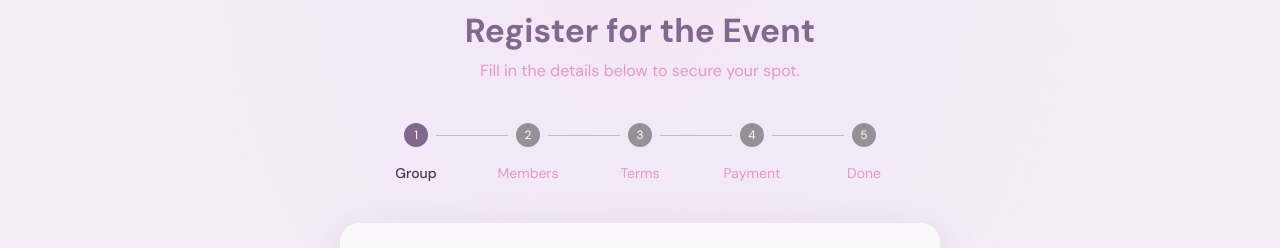
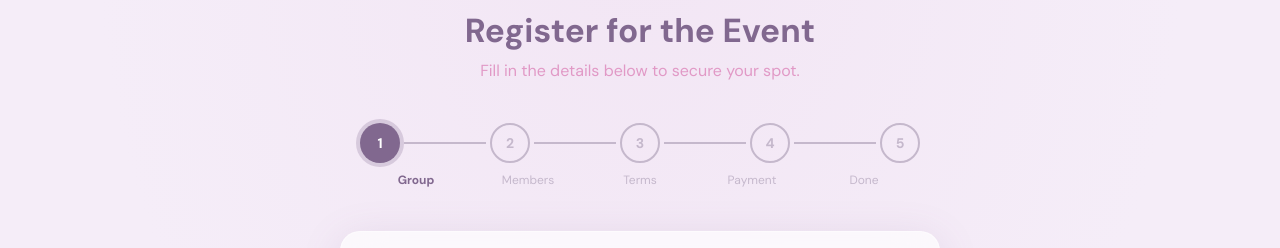
Before and after one commit to Varunt36/hp-landing-page, a React (Vite) app: page / in a window 1280 px wide. Shown: the part 2460-2708 px from the top of the page. Built offline with nearby package versions, Linux system fonts and the light colour scheme; no server answers.

Commit message:
style: replace MUI Stepper with custom branded icon stepper

```diff
--- a/src/components/form/ProgressStepper.styles.ts
+++ b/src/components/form/ProgressStepper.styles.ts
@@ -1,3 +1,4 @@
+// src/components/form/ProgressStepper.styles.ts
 import type { SxProps, Theme } from '@mui/material'
 
 export const progressStyles: Record<string, SxProps<Theme>> = {
@@ -6,4 +7,22 @@ export const progressStyles: Record<string, SxProps<Theme>> = {
     mx: 'auto',
     my: 5,
   },
+  // Row that holds circles + connectors
+  row: {
+    display: 'flex',
+    alignItems: 'center',
+    justifyContent: 'center',
+  },
+  // Label row beneath the circles
+  labelRow: {
+    display: 'flex',
+    justifyContent: 'space-between',
+    mt: 1,
+  },
+  // Connector line between circles
+  connector: {
+    flex: 1,
+    height: '2px',
+    mx: 0.5,
+  },
 }
--- a/src/components/form/ProgressStepper.tsx
+++ b/src/components/form/ProgressStepper.tsx
@@ -1,22 +1,100 @@
 // src/components/form/ProgressStepper.tsx
-import { Stepper, Step, StepLabel, Box } from '@mui/material'
+// Custom branded step indicator — replaces the default MUI Stepper.
+// Shows numbered circles (pending), filled circles (active/complete), and connecting lines.
+
+import { Box, Typography } from '@mui/material'
+import CheckIcon from '@mui/icons-material/Check'
 import { useRegistrationStore } from '../../store/registrationStore'
 import { progressStyles } from './ProgressStepper.styles'
 
 const STEPS = ['Group', 'Members', 'Terms', 'Payment', 'Done']
 
+// Colors matching Boudoir Luxe theme
+const PRIMARY   = '#81688f'   // active step fill
+const SECONDARY = '#6ea096'   // complete step fill
+const MUTED     = '#c5b8cc'   // pending step border/color
+
+type CircleProps = { index: number; activeStep: number }
+
+function StepCircle({ index, activeStep }: CircleProps) {
+  const isComplete = index < activeStep
+  const isActive   = index === activeStep
+
+  const bg     = isComplete ? SECONDARY : isActive ? PRIMARY : 'transparent'
+  const border = isComplete || isActive ? 'none' : `2px solid ${MUTED}`
+  const color  = isComplete || isActive ? 'white' : MUTED
+  const shadow = isActive ? `0 0 0 4px rgba(129,104,143,0.25)` : 'none'
+
+  return (
+    <Box
+      role="img"
+      aria-label={`Step ${index + 1}: ${STEPS[index]}${isComplete ? ' (complete)' : isActive ? ' (current)' : ''}`}
+      sx={{
+        width: 40, height: 40,
+        borderRadius: '50%',
+        display: 'flex', alignItems: 'center', justifyContent: 'center',
+        flexShrink: 0,
+        background: bg,
+        border,
+        color,
+        boxShadow: shadow,
+        transition: 'all 300ms ease',
+        fontSize: 14,
+        fontWeight: 700,
+      }}
+    >
+      {isComplete
+        ? <CheckIcon sx={{ fontSize: 18 }} />
+        : index + 1
+      }
+    </Box>
+  )
+}
+
 export default function ProgressStepper() {
   const currentStep = useRegistrationStore((s) => s.currentStep)
+  const activeStep  = currentStep - 1   // 0-based index
 
   return (
     <Box sx={progressStyles.wrapper}>
-      <Stepper activeStep={currentStep - 1} alternativeLabel>
-        {STEPS.map((label) => (
-          <Step key={label}>
-            <StepLabel>{label}</StepLabel>
-          </Step>
+      {/* Circle row with connectors */}
+      <Box sx={progressStyles.row}>
+        {STEPS.map((label, i) => (
+          <Box key={label} sx={{ display: 'flex', alignItems: 'center', flex: i < STEPS.length - 1 ? 1 : 'none' }}>
+            <StepCircle index={i} activeStep={activeStep} />
+            {i < STEPS.length - 1 && (
+              <Box
+                sx={{
+                  ...progressStyles.connector,
+                  background: i < activeStep ? SECONDARY : MUTED,
+                  transition: 'background 300ms ease',
+                }}
+              />
+            )}
+          </Box>
         ))}
-      </Stepper>
+      </Box>
+
+      {/* Label row */}
+      <Box sx={progressStyles.labelRow}>
+        {STEPS.map((label, i) => (
+          <Typography
+            key={label}
+            variant="caption"
+            sx={{
+              flex: 1,
+              textAlign: 'center',
+              color: i === activeStep ? PRIMARY : MUTED,
+              fontWeight: i === activeStep ? 700 : 400,
+              // Hide non-active labels on mobile
+              display: { xs: i === activeStep ? 'block' : 'none', sm: 'block' },
+              transition: 'color 300ms ease',
+            }}
+          >
+            {label}
+          </Typography>
+        ))}
+      </Box>
     </Box>
   )
 }
```
